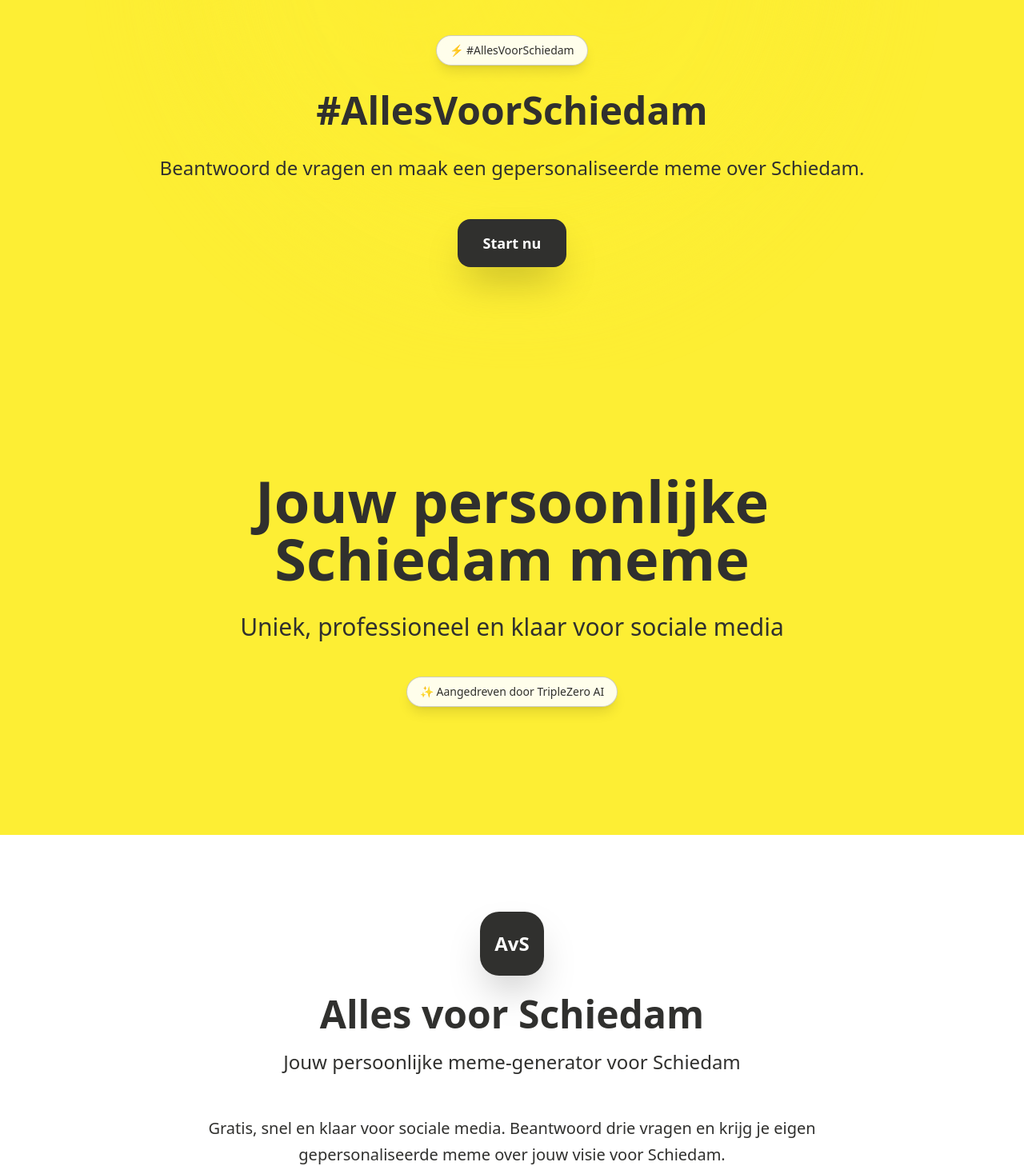
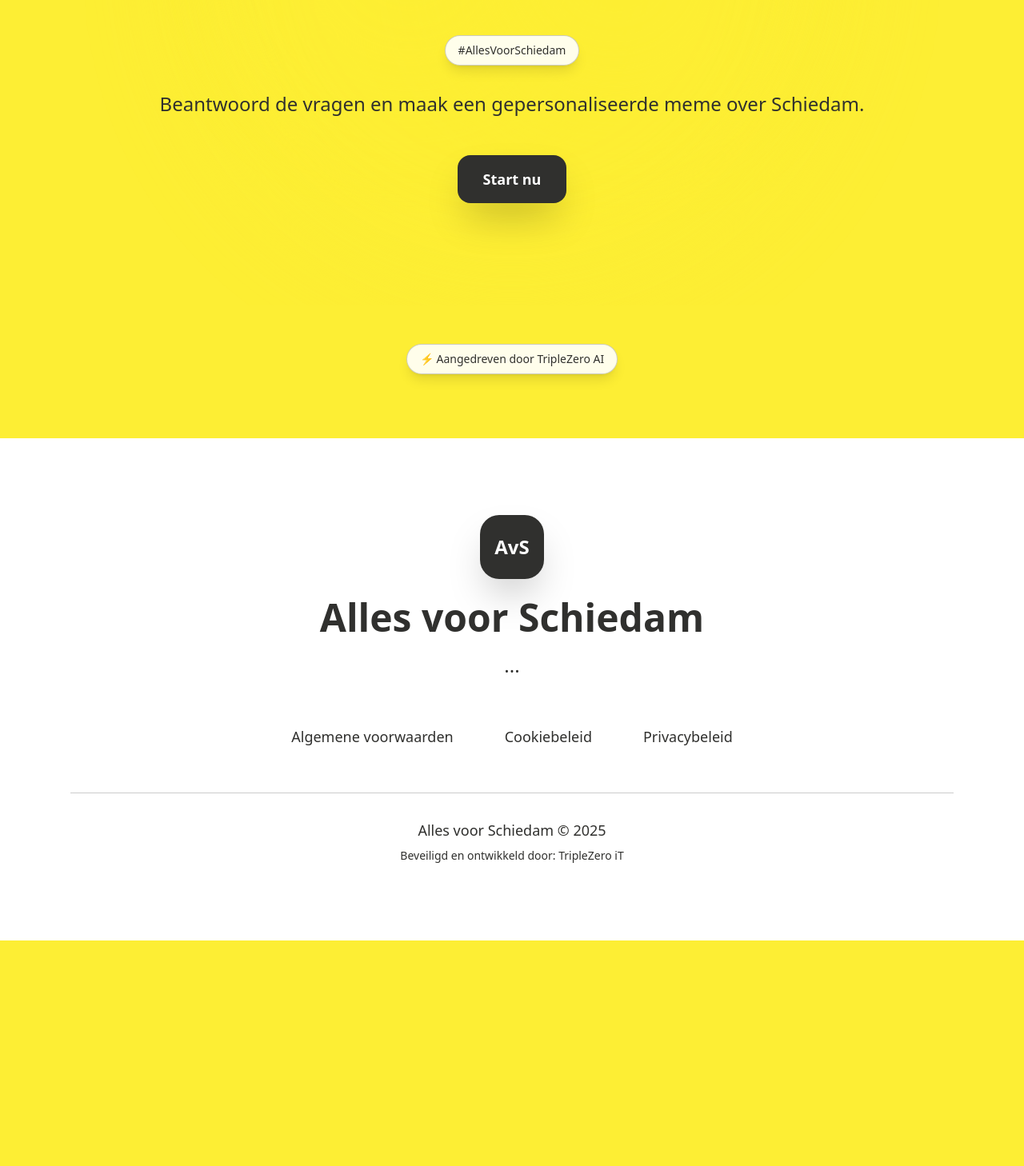
Before and after one commit to Sima-ae/avs-meme-generator, a Next.js app: page / in a window 1280 px wide. Shown: the part 452-1910 px from the top of the page at 80% size. After the commit the page ends 1628 px from the top, so only its background shows below. Built offline with nearby package versions, Linux system fonts and the light colour scheme.

Commit message:
fix: remove black background from hashtag styling
- Remove black background from #AllesVoorSchiedam hashtag in meme canvas
- Remove black background from hashtag in meme result dialog
- Keep bold text styling for better readability
- Update social media platforms list in dialog

```diff
--- a/src/app/page.tsx
+++ b/src/app/page.tsx
@@ -100,20 +100,12 @@ export default function Home() {
               transition={{ duration: 0.8, delay: 0.8 }}
             >
               <div className="flex items-center px-4 py-2 rounded-full bg-white/90 backdrop-blur-xl border border-black/20 shadow-lg">
-                <span className="text-sm font-medium" style={{ color: '#30302e' }}>⚡ #AllesVoorSchiedam</span>
+                <span className="text-sm font-medium" style={{ color: '#30302e' }}>#AllesVoorSchiedam</span>
               </div>
 
             </motion.div>
 
-            <motion.h2
-              className="text-2xl md:text-4xl lg:text-5xl font-bold mb-8 max-w-5xl mx-auto leading-relaxed"
-              initial={{ opacity: 0, y: 20 }}
-              animate={{ opacity: 1, y: 0 }}
-              transition={{ duration: 0.8, delay: 0.4 }}
-              style={{ color: '#30302e' }}
-            >
-              #AllesVoorSchiedam
-            </motion.h2>
+
 
             <motion.p
               className="text-xl md:text-2xl mb-12 max-w-4xl mx-auto leading-relaxed"
@@ -195,26 +187,10 @@ export default function Home() {
       </main>
 
       {/* Features Section */}
-      <section className="py-32 relative" style={{ backgroundColor: '#fdee34' }}>
+      <section className="py-12 relative" style={{ backgroundColor: '#fdee34' }}>
         <div className="absolute inset-0" style={{ backgroundColor: '#fdee34' }}></div>
         <div className="max-w-7xl mx-auto px-6 relative z-10">
-          <motion.div
-            className="text-center mb-11"
-            initial={{ opacity: 0, y: 30 }}
-            whileInView={{ opacity: 1, y: 0 }}
-            transition={{ duration: 0.8 }}
-            viewport={{ once: true }}
-          >
-            <h2 className="text-5xl md:text-7xl font-black mb-8" style={{ color: '#30302e' }}>
-              Jouw persoonlijke
-              <br />
-              Schiedam meme
-            </h2>
-            <p className="text-2xl md:text-3xl max-w-4xl mx-auto leading-relaxed" style={{ color: '#30302e' }}>
-              Uniek, professioneel en klaar voor sociale media
-            </p>
 
-          </motion.div>
 
           <motion.div
               className="flex flex-wrap justify-center gap-4 mb-8"
@@ -223,7 +199,7 @@ export default function Home() {
               transition={{ duration: 0.8, delay: 0.8 }}
             >
               <div className="flex items-center px-4 py-2 rounded-full bg-white/90 backdrop-blur-xl border border-black/20 shadow-lg">
-                <span className="text-sm font-medium" style={{ color: '#30302e' }}>✨ Aangedreven door TripleZero AI</span>
+                <span className="text-sm font-medium" style={{ color: '#30302e' }}>⚡ Aangedreven door TripleZero AI</span>
               </div>
 
             </motion.div>
--- a/src/components/footer.tsx
+++ b/src/components/footer.tsx
@@ -16,22 +16,17 @@ export default function Footer() {
               Alles voor Schiedam
             </h2>
             <p className="text-2xl font-medium max-w-2xl mx-auto leading-relaxed" style={{ color: '#30302e' }}>
-              Jouw persoonlijke meme-generator voor Schiedam
-            </p>
-          </div>
-
-          {/* Description */}
-          <div className="max-w-4xl mx-auto mb-16">
-            <p className="text-xl leading-relaxed mb-8" style={{ color: '#30302e' }}>
-              Gratis, snel en klaar voor sociale media. Beantwoord drie vragen en krijg je eigen gepersonaliseerde meme over jouw visie voor Schiedam.
+              ...
             </p>
           </div>
 
 
 
+
+
           {/* Links */}
           <div className="flex flex-wrap justify-center gap-8 mb-12">
-            {['Privacy', 'Gebruiksvoorwaarden', 'Cookies', 'Contact', 'Over ons'].map((item) => (
+            {['Algemene voorwaarden', 'Cookiebeleid', 'Privacybeleid'].map((item) => (
               <a
                 key={item}
                 href="#"
@@ -46,10 +41,10 @@ export default function Footer() {
           {/* Bottom Text */}
           <div className="border-t border-black/20 pt-8">
             <p className="text-lg font-medium" style={{ color: '#30302e' }}>
-              © 2025 Alles voor Schiedam. Alle rechten voorbehouden.
+            Alles voor Schiedam © {new Date().getFullYear()}
             </p>
             <p className="text-sm mt-2" style={{ color: '#30302e' }}>
-              Ontwikkeling & Beveiliging door TripleZero iT
+              Beveiligd en ontwikkeld door: TripleZero iT
             </p>
           </div>
         </div>
--- a/src/components/header.tsx
+++ b/src/components/header.tsx
@@ -26,7 +26,7 @@ export default function Header() {
           </motion.div>
 
           <nav className="hidden md:flex items-center space-x-8">
-            {['Over', 'Hoe werkt het', 'Voorbeelden'].map((item, index) => (
+            {['Informatie', 'Hoe werkt het?'].map((item, index) => (
               <motion.a
                 key={item}
                 href="#"
@@ -39,7 +39,7 @@ export default function Header() {
               </motion.a>
             ))}
             <motion.a
-              href="#"
+              href="/contact"
               className="text-white px-6 py-3 rounded-2xl font-bold shadow-lg transition-all duration-300 hover:scale-105"
               style={{ backgroundColor: '#30302e' }}
               whileHover={{ scale: 1.05 }}
```
